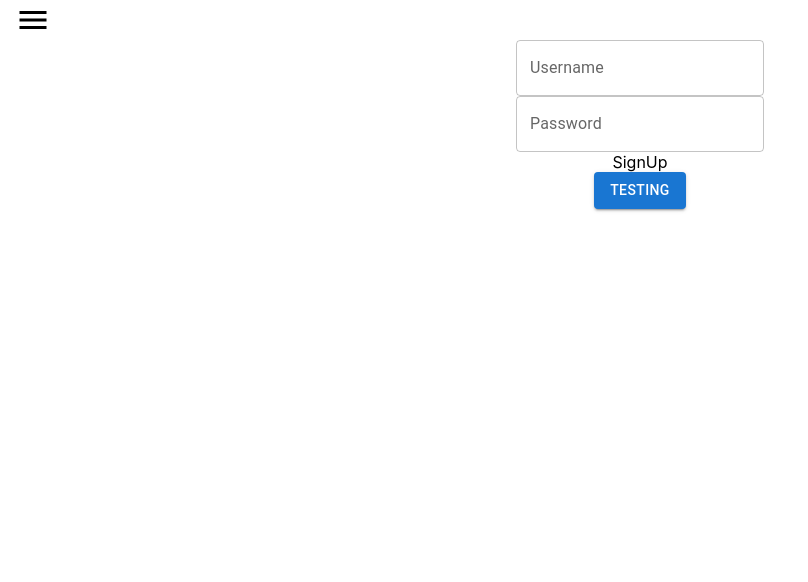
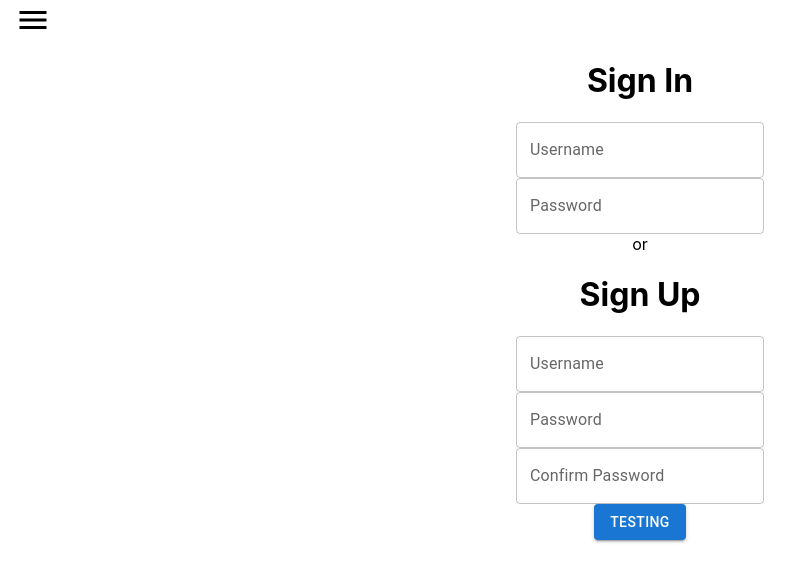
Before and after one commit to Pabloey/VDO, a React (Create React App) app in the folder vdo_django/client/: page /login in a window 1280 px wide. Shown: the top 582 px of the page, without its empty margins (0-808 px from the left). Built offline with nearby package versions, Linux system fonts and the light colour scheme.

Commit message:
SignUp form working

```diff
--- a/vdo_django/client/src/App.js
+++ b/vdo_django/client/src/App.js
@@ -4,17 +4,17 @@ import Button from '@mui/material/Button'
 import Drawer from './component/Drawer'
 import ReactPlayer from 'react-player'
 import LogIn from './component/LogIn'
-import LoggedOut from './component/LoggedOut'
+import LoggedOut from './pages/LoggedOut'
 import { Route, Switch } from 'react-router-dom'
 
 function App () {
 
   const [auth, setAuth] = useState(false)
 
-  const authButton = () => {
-    if (!auth) setAuth(true)
-    else setAuth(false)
-  }
+  // const authButton = () => {
+  //   if (!auth) setAuth(true)
+  //   else setAuth(false)
+  // }
 
 
   return (
@@ -25,7 +25,7 @@ function App () {
         <Route exact path="/login" component={LogIn}></Route>
         {/* <Route exact path="/" component={Home}></Route> */}
       </Switch>
-      <Button onClick={() => authButton()} variant="contained">Testing</Button>
+      {/* <Button onClick={() => authButton()} variant="contained">Testing</Button> */}
       {/* {auth ? <LogIn /> : <LoggedOut />} */}
     </div>
   );
--- a/vdo_django/client/src/component/LogIn.jsx
+++ b/vdo_django/client/src/component/LogIn.jsx
@@ -1,12 +1,15 @@
 import React from "react";
-import SignIn from "../pages/SignIn";
-import SignUp from "../pages/SignUp";
+import SignIn from "./SignIn";
+import SignUp from "./SignUp";
 
 export default function LogIn() {
   return (
     <div>
-      <SignIn/>
-      <SignUp/>
+      <h1>Sign In</h1>
+      <SignIn />
+      or
+      <h1>Sign Up</h1>
+      <SignUp />
     </div>
   );
 }
--- /dev/null
+++ b/vdo_django/client/src/component/SignUp.jsx
@@ -0,0 +1,50 @@
+import TextField from "@mui/material/TextField";
+import Button from "@mui/material/Button";
+import { useState } from "react";
+
+export default function SignUp() {
+  const [account, setAccount] = useState({
+    username: "",
+    password: "",
+    confirmPassword: "",
+  });
+
+  const handleChange = (e) => {
+    setAccount({ ...account, [e.target.name]: e.target.value });
+  };
+
+  const handleSubmit = (e) => {
+    e.preventDefault();
+    console.log(account)
+  };
+
+  return (
+    <div>
+      <form onSubmit={handleSubmit}>
+        <TextField id="outlined-basic" label="Username" variant="outlined" name="username" value={account.username} onChange={handleChange} />
+        <br />
+        <TextField
+          id="outlined-basic"
+          type="password"
+          label="Password"
+          variant="outlined"
+          name="password"
+          value={account.password}
+          onChange={handleChange}
+        />
+        <br />
+        <TextField
+          id="outlined-basic"
+          type="password"
+          label="Confirm Password"
+          variant="outlined"
+          name="confirmPassword"
+          value={account.confirmPassword}
+          onChange={handleChange}
+        />
+        <br />
+        <Button type="submit" variant="contained">Testing</Button>
+      </form>
+    </div>
+  );
+}
--- a/vdo_django/client/src/pages/SignUp.jsx
+++ /dev/null
@@ -1,7 +0,0 @@
-
-
-export default function SignUp() {
-  return (
-    <div>SignUp</div>
-  )
-}
```
Also changed, not shown: vdo_django/client/src/component/SignIn.jsx (renamed from vdo_django/client/src/pages/SignIn.jsx), vdo_django/client/src/pages/LoggedOut.jsx (renamed from vdo_django/client/src/component/LoggedOut.jsx).
